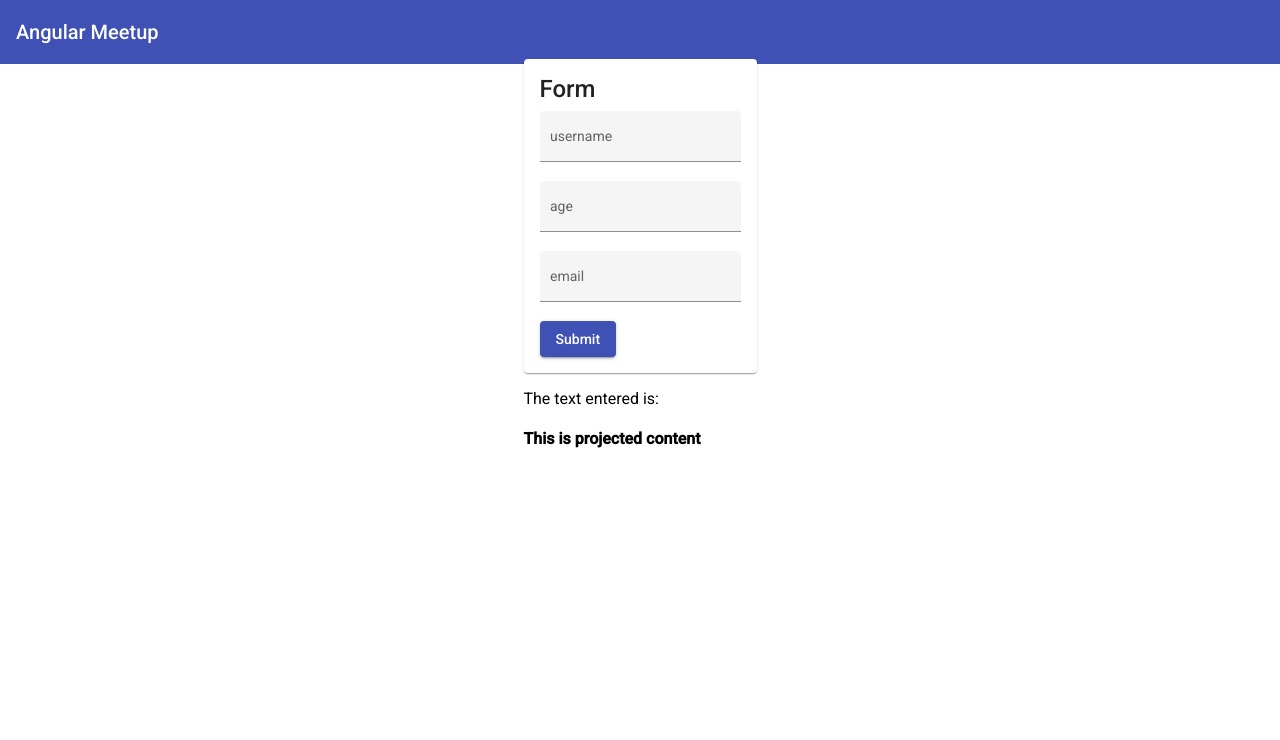
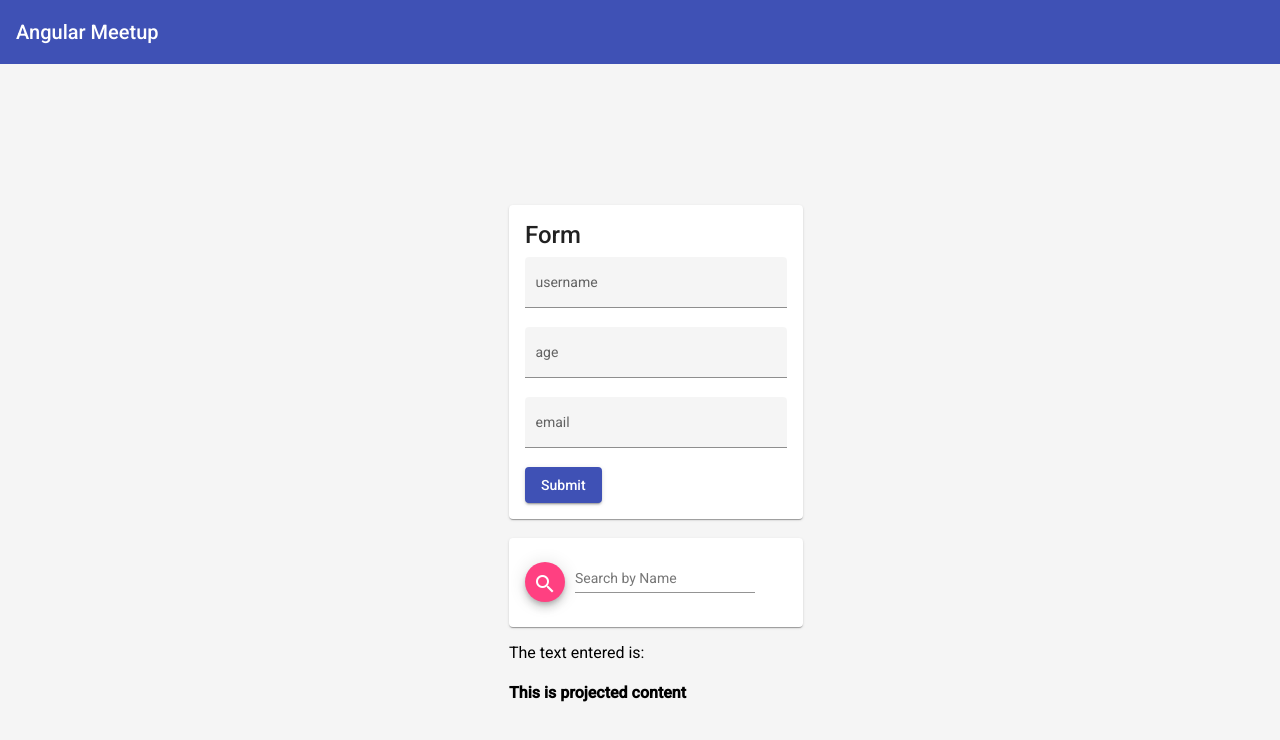
Before and after one commit to JuansonGrajales/angular-meetup, an Angular app in the folder components/lifecycle/: page / in a window 1280 px wide. Shown: the top 740 px of the page. Built offline with nearby package versions, Linux system fonts and the light colour scheme.

Commit message:
Added search icons and styling to the child component

```diff
--- a/components/lifecycle/src/app/app.component.scss
+++ b/components/lifecycle/src/app/app.component.scss
@@ -2,5 +2,6 @@
   display: flex;
   justify-content: center;
   align-items: center;
-  height: 50vh;
+  height: 100vh;
+  background-color: whitesmoke;
 }
--- a/components/lifecycle/src/app/app.module.ts
+++ b/components/lifecycle/src/app/app.module.ts
@@ -9,6 +9,7 @@ import { MatFormFieldModule } from '@angular/material/form-field';
 import { MatButtonModule } from '@angular/material/button';
 import { MatCardModule } from '@angular/material/card';
 import { MatInputModule } from '@angular/material/input';
+import { MatIconModule } from '@angular/material/icon';
 
 @NgModule({
   declarations: [
@@ -22,7 +23,8 @@ import { MatInputModule } from '@angular/material/input';
     MatButtonModule,
     MatCardModule,
     MatToolbarModule,
-    MatInputModule
+    MatInputModule,
+    MatIconModule
   ],
   providers: [],
   bootstrap: [AppComponent]
--- a/components/lifecycle/src/app/child-component/child-component.component.html
+++ b/components/lifecycle/src/app/child-component/child-component.component.html
@@ -1,16 +1,16 @@
-<mat-card>
+<mat-card class="full-width">
     <mat-card-title>Form</mat-card-title>
     <mat-card-content>
         <div class="form-container">
-            <mat-form-field appearance="fill">
+            <mat-form-field class="full-width" appearance="fill">
                 <mat-label>username</mat-label>
                 <input matInput placeholder="username">
             </mat-form-field>
-            <mat-form-field appearance="fill">
+            <mat-form-field class="full-width" appearance="fill">
                 <mat-label>age</mat-label>
                 <input placeholder="age" matInput>
             </mat-form-field>
-            <mat-form-field appearance="fill">
+            <mat-form-field class="full-width" appearance="fill">
                 <mat-label>email</mat-label>
                 <input placeholder="email" matInput>
             </mat-form-field>
@@ -18,6 +18,19 @@
         </div>
     </mat-card-content>
 </mat-card>
-
+<br>
+<mat-card class="full-width">
+    <mat-card-content>
+        <div class="search-container">
+            <button mat-mini-fab color="accent">
+                <mat-icon>search</mat-icon>
+            </button>
+            <mat-form-field>
+                <mat-label>Search by Name</mat-label>
+                <input matInput placeholder="Ex. Maria" value="">
+            </mat-form-field>
+        </div>
+    </mat-card-content>
+  </mat-card>
 <p>The text entered is: {{ value }}</p>
 <ng-content></ng-content>
--- a/components/lifecycle/src/app/child-component/child-component.component.scss
+++ b/components/lifecycle/src/app/child-component/child-component.component.scss
@@ -3,3 +3,13 @@
     flex-direction: column;
     align-items: flex-start;
   }
+
+.full-width {
+  width: 100%;
+}
+
+.search-container {
+  display: flex;
+  align-items: center; /* Aligns items vertically in the center */
+  gap: 10px; /* Adjust the space between the items */
+}
```
